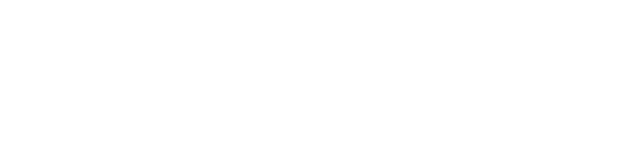
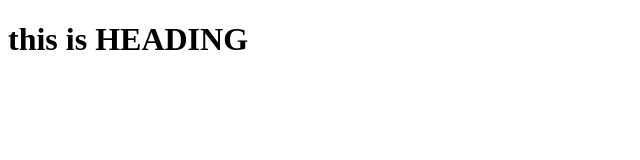
Before and after one commit to NajoaAsreen/project, a plain HTML site: page index.html in a window 1280 px wide. Shown: the whole page, without its empty margins (0-640 px from the left). Drawn offline with Linux system fonts and the light colour scheme.

Commit message:
added heading

```diff
--- a/index.html
+++ b/index.html
@@ -5,5 +5,6 @@
      <title>My second commit and donot know</title>
   </head>
   <body>
+    <h1>this is HEADING</h1>
   </body>
 </html>
```
